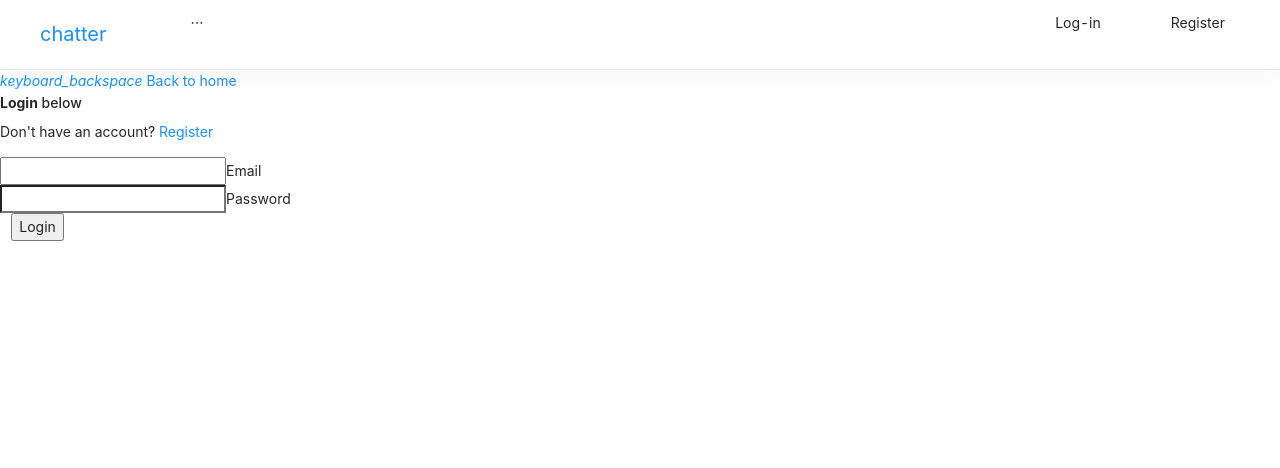
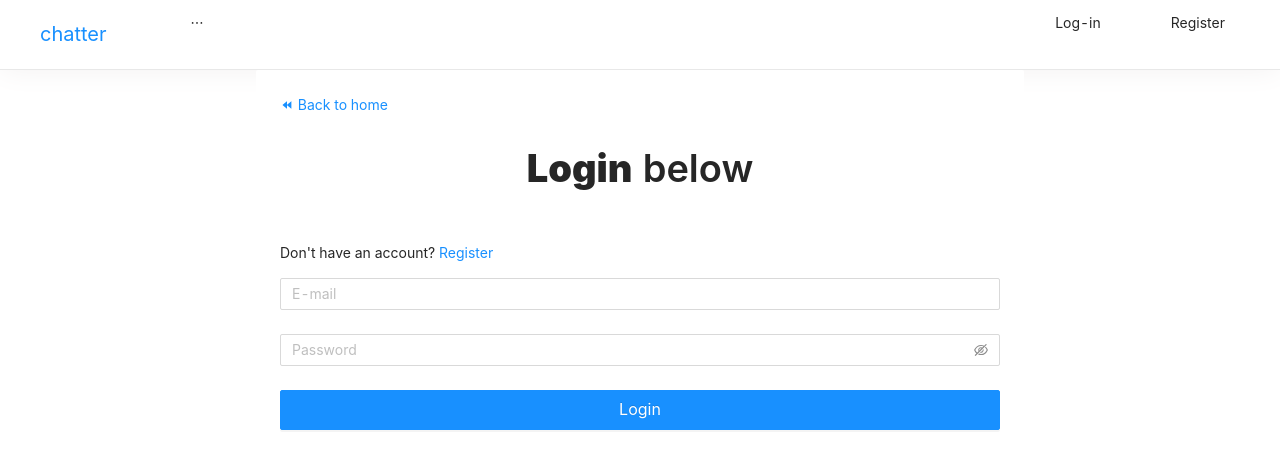
Before and after one commit to arthur404dev/Chatter, a React (Create React App) app in the folder web/: page /login in a window 1280 px wide. Shown: the top 468 px of the page. Built offline with nearby package versions, Linux system fonts and the light colour scheme.

Commit message:
Update Login and Navbar with State
Now the navbar retrieves the state of the authentication, and the login page is properly formatted. Everything working fine.

```diff
--- a/web/src/components/layout/Navbar/Navbar.scss
+++ b/web/src/components/layout/Navbar/Navbar.scss
@@ -36,6 +36,10 @@
     }
     &__right {
       float: right;
+      .user {
+        padding: 10px 15px;
+        border-right: 1px solid rgba(0, 0, 0, 0.15);
+      }
     }
     &__btn {
       float: right;
--- a/web/src/components/layout/Navbar/Sections/RightMenu.jsx
+++ b/web/src/components/layout/Navbar/Sections/RightMenu.jsx
@@ -1,19 +1,48 @@
 import React, { Component } from "react";
-import { Menu } from "antd";
+import { connect } from "react-redux";
+import { Menu, Typography } from "antd";
+import { logoutUser } from "../../../../actions/auth.actions";
+
 const SubMenu = Menu.SubMenu;
 const MenuItemGroup = Menu.ItemGroup;
 class RightMenu extends Component {
+  constructor(props) {
+    super(props);
+    this.state = {
+      authenticated: false
+    };
+  }
+
   render() {
+    const { user, isAuthenticated } = this.props.auth;
+    // If User is Not Authenticated
+    if (!isAuthenticated) {
       return (
         <Menu mode="horizontal">
-        <Menu.Item key="mail">
+          <Menu.Item key="login">
             <a href="/login">Log-in</a>
           </Menu.Item>
-        <Menu.Item key="app">
+          <Menu.Item key="register">
             <a href="/register">Register</a>
+          </Menu.Item>
+        </Menu>
+      );
+    } else {
+      return (
+        <Menu mode="horizontal">
+          <Menu.Item key="user">
+            <Typography className="user">
+              Logged as: <b>{user.name.split(" ")[0]}</b>
+            </Typography>
+          </Menu.Item>
+          <Menu.Item key="logout">
+            <a href="/login">Log-out</a>
           </Menu.Item>
         </Menu>
       );
     }
   }
-export default RightMenu;
+}
+
+const mapStateToProps = state => ({ auth: state.auth });
+export default connect(mapStateToProps, { logoutUser })(RightMenu);
--- a/web/src/components/views/Login/Login.jsx
+++ b/web/src/components/views/Login/Login.jsx
@@ -3,15 +3,18 @@ import { Link } from "react-router-dom";
 import PropTypes from "prop-types";
 import { connect } from "react-redux";
 import { loginUser } from "../../../actions/auth.actions";
-import classnames from "classnames";
+import { Form, Input, Button, Card, Typography } from "antd";
+import { BackwardFilled } from "@ant-design/icons";
+
+// Import Styling
+import "./Login.scss";
 
 class Login extends Component {
   constructor(props) {
     super(props);
     this.state = {
       email: "",
-      password: "",
-      errors: {}
+      password: ""
     };
   }
 
@@ -22,7 +25,7 @@ class Login extends Component {
     }
   }
 
-  componentWillReceiveProps(nextProps) {
+  componentDidUpdate(nextProps) {
     if (nextProps.auth.isAuthenticated) {
       this.props.history.push("/dashboard");
     }
@@ -39,7 +42,7 @@ class Login extends Component {
   };
 
   onSubmit = e => {
-    e.preventDefault();
+    // e.preventDefault();
 
     const userData = {
       email: this.state.email,
@@ -50,74 +53,60 @@ class Login extends Component {
   };
 
   render() {
-    const { errors } = this.state;
-
     return (
       <div className="login">
-        <div className="login__template">
-          <div className="login__container container">
-            <Link to="/" className="container__back">
-              <i className="container__back_icon">keyboard_backspace</i> Back to
-              home
+        <Card className="login__container" bordered={false}>
+          <Link to="/" className="login__container_back">
+            <BackwardFilled /> Back to home
           </Link>
-            <div className="container__title">
-              <h4 className="container__title_text">
+          <div className="login__container_header header">
+            <Typography.Title className="header__title">
               <b>Login</b> below
-              </h4>
-              <p className="container__title_register">
+            </Typography.Title>
+            <Typography.Paragraph className="header__register">
               Don't have an account? <Link to="/register">Register</Link>
-              </p>
+            </Typography.Paragraph>
           </div>
-            <form
+          <Form
             noValidate
-              onSubmit={this.onSubmit}
-              className="container__form form"
+            onFinish={this.onSubmit}
+            className="login__form form"
           >
-              <div className="form__inputs">
-                <input
+            <Form.Item
+              name="email"
+              rules={[{ required: true }]}
+              className="form__inputs"
+            >
+              <Input
                 onChange={this.onChange}
                 value={this.state.email}
-                  error={errors.email}
                 id="email"
                 type="email"
-                  className={classnames("", {
-                    invalid: errors.email || errors.emailnotfound
-                  })}
+                placeholder="E-mail"
               />
-                <label htmlFor="email">Email</label>
-                <span className="red-text">
-                  {errors.email}
-                  {errors.emailnotfound}
-                </span>
-              </div>
-              <div className="input-field col s12">
-                <input
+            </Form.Item>
+            <Form.Item name="password" className="form__input_password">
+              <Input.Password
                 onChange={this.onChange}
                 value={this.state.password}
-                  error={errors.password}
                 id="password"
                 type="password"
-                  className={classnames("", {
-                    invalid: errors.password || errors.passwordincorrect
-                  })}
+                placeholder="Password"
               />
-                <label htmlFor="password">Password</label>
-                <span className="red-text">
-                  {errors.password}
-                  {errors.passwordincorrect}
-                </span>
-              </div>
-              <div className="col s12" style={{ paddingLeft: "11.250px" }}>
-                <button
-                  type="submit"
-                  className="btn btn-large waves-effect waves-light hoverable blue accent-3"
+            </Form.Item>
+            <Form.Item className="form__submit">
+              <Button
+                type="primary"
+                htmlType="submit"
+                className="form__submit_button"
+                block
+                size="large"
               >
                 Login
-                </button>
-              </div>
-            </form>
-          </div>
-        </div>
+              </Button>
+            </Form.Item>
+          </Form>
+        </Card>
       </div>
     );
   }
@@ -125,13 +114,11 @@ class Login extends Component {
 
 Login.propTypes = {
   loginUser: PropTypes.func.isRequired,
-  auth: PropTypes.object.isRequired,
-  errors: PropTypes.object.isRequired
+  auth: PropTypes.object.isRequired
 };
 
 const mapStateToProps = state => ({
-  auth: state.auth,
-  errors: state.errors
+  auth: state.auth
 });
 
 export default connect(mapStateToProps, { loginUser })(Login);
--- a/web/src/components/views/Login/Login.scss
+++ b/web/src/components/views/Login/Login.scss
@@ -0,0 +1,28 @@
+.login {
+  display: flex;
+  width: 100%;
+  height: 100%;
+  align-items: center;
+  justify-content: center;
+  &__container {
+    width: 60%;
+    margin: auto;
+    display: flexbox;
+
+    &_back {
+      float: left;
+    }
+    .header {
+      &__title {
+        text-align: center;
+        margin-top: 7%;
+        margin-bottom: 7%;
+      }
+      &__login {
+        margin-bottom: 3%;
+      }
+    }
+    .form {
+    }
+  }
+}
--- a/web/src/components/views/Register/Register.jsx
+++ b/web/src/components/views/Register/Register.jsx
@@ -3,7 +3,6 @@ import { Link, withRouter } from "react-router-dom";
 import PropTypes from "prop-types";
 import { connect } from "react-redux";
 import { registerUser } from "../../../actions/auth.actions";
-import classnames from "classnames";
 import { Form, Input, Button, Card, Typography } from "antd";
 import { BackwardFilled } from "@ant-design/icons";
 
@@ -54,9 +53,9 @@ class Register extends Component {
   render() {
     return (
       <div className="register">
-        <Card className="register__container">
+        <Card className="register__container" bordered={false}>
           <Link to="/" className="register__container_back">
-            <BackwardFilled className="material-icons left" />
+            <BackwardFilled />
             Back to home
           </Link>
           <div className="register__container_header header">
```
Lines whose indentation alone changed are shown as unchanged.
